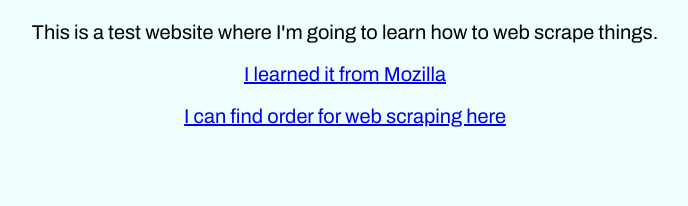
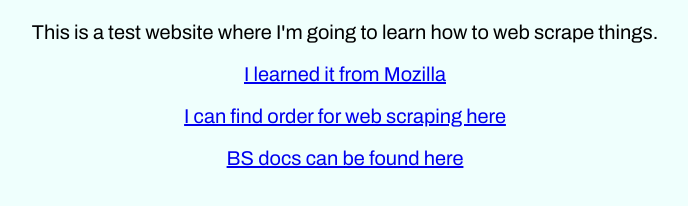
Before and after one commit to Alexgerasim/webscraping.github.io, a plain HTML site: page index.html in a window 1280 px wide. Shown: the part 500-706 px from the top of the page, without its empty margins (295-983 px from the left). Drawn offline with Linux system fonts and the light colour scheme.

Commit message:
added link to BS doc

```diff
--- a/index.html
+++ b/index.html
@@ -20,6 +20,11 @@
     I can find order for web scraping here
 </a>
 </p>
+<p>
+    <a href="https://www.crummy.com/software/BeautifulSoup/bs4/doc/">
+        BS docs can be found here
+    </a>
+</p>
 </body>
 </html>
 
```
